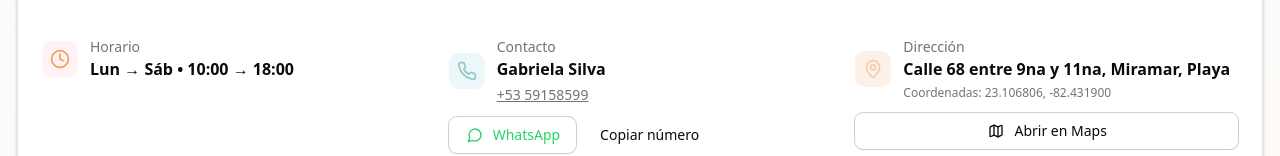
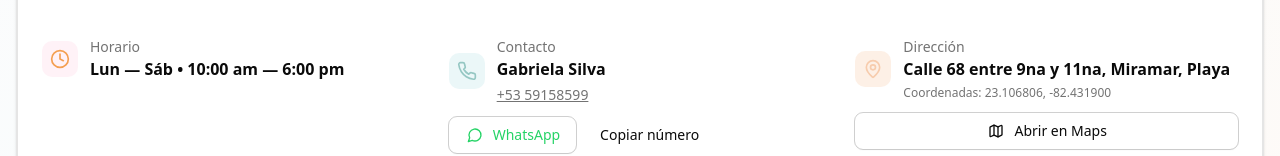
Before and after one commit to eduarfh/dulces-suenos-catalogue, a Next.js app: page / in a window 1280 px wide. Shown: the part 646-802 px from the top of the page. Built offline with nearby package versions, Linux system fonts and the light colour scheme; no server answers; the database is empty.

Commit message:
hours updated

```diff
--- a/components/store-info.tsx
+++ b/components/store-info.tsx
@@ -117,7 +117,7 @@ export default function StoreInfo() {
               </div>
               <div>
                 <p className="text-sm text-muted-foreground">Horario</p>
-                <p className="font-semibold text-foreground">Lun → Sáb • 10:00 → 18:00</p>
+                <p className="font-semibold text-foreground">Lun — Sáb • 10:00 am — 6:00 pm</p>
               </div>
             </div>
           </div>
```
